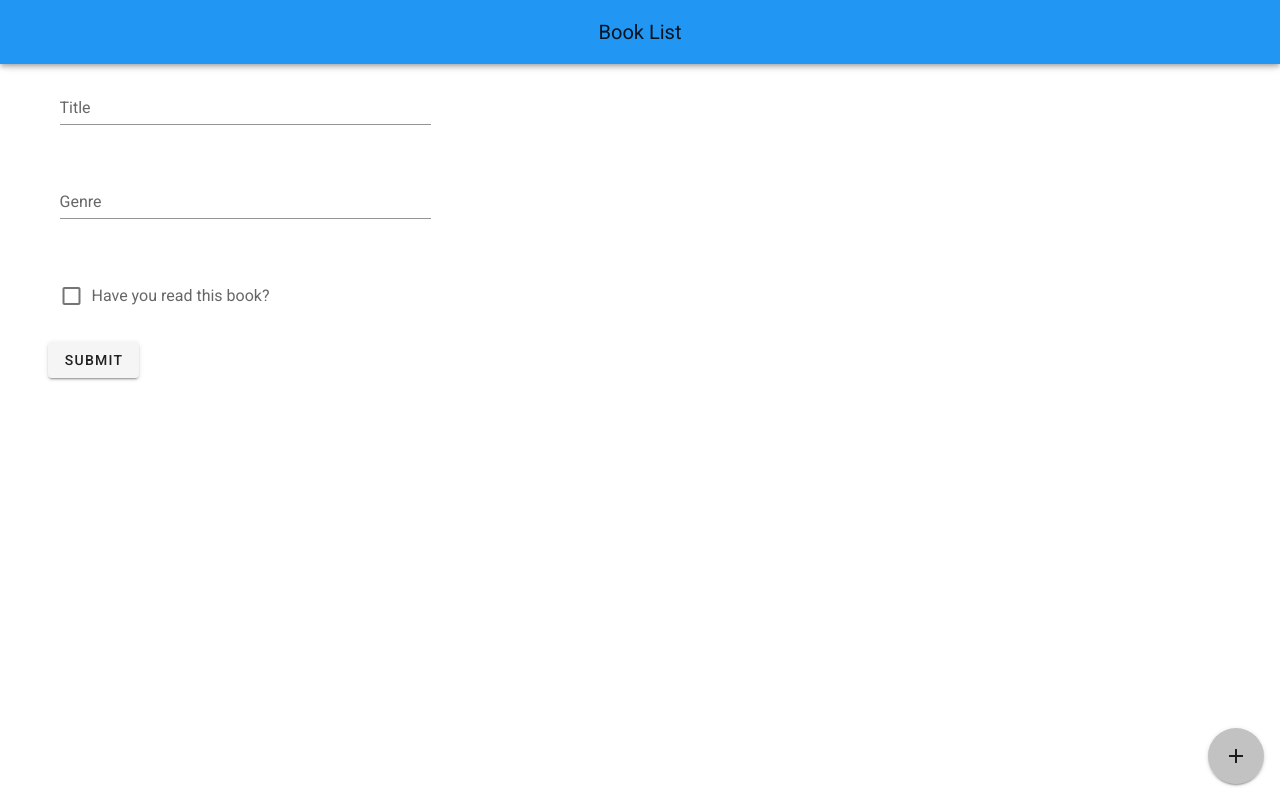
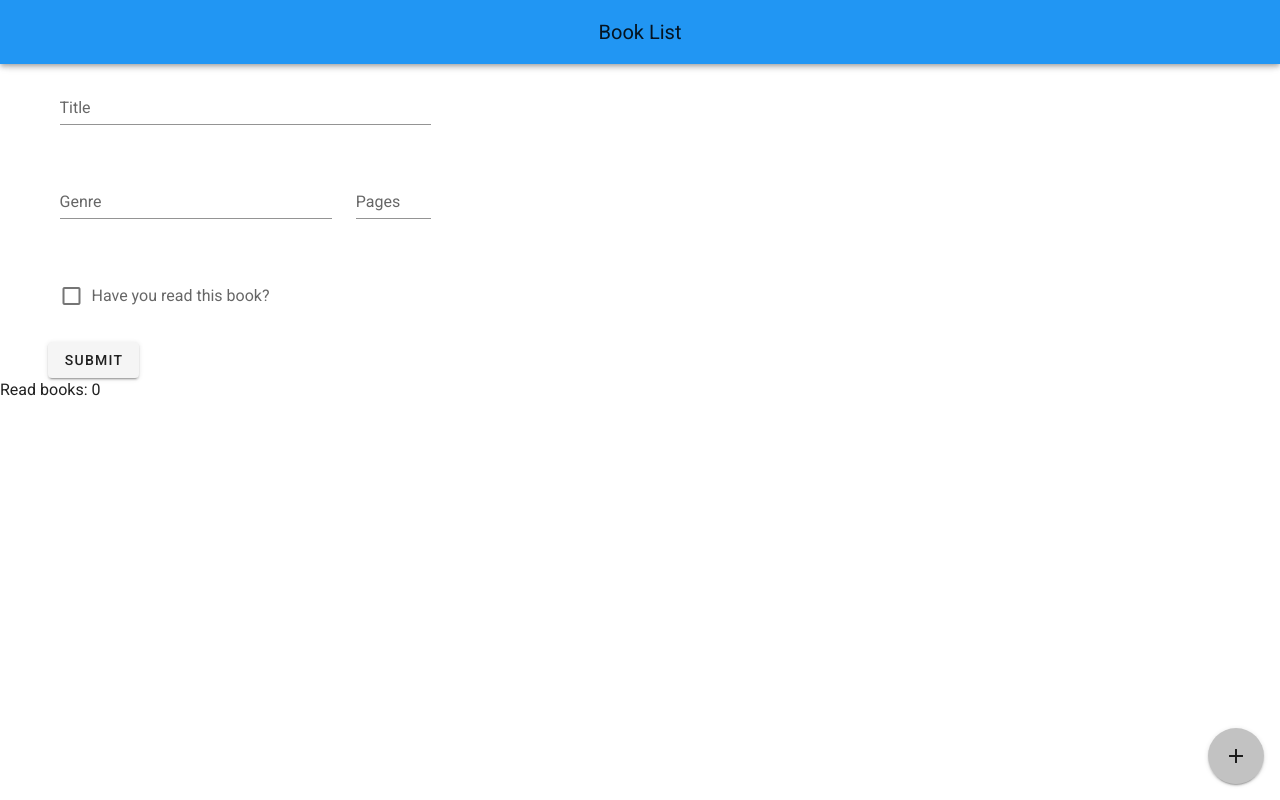
Before and after one commit to ngorjestani/vue-book-list, a Vue app: page / in a window 1280 px wide. Both pictures are taken after a click on the button 1236 px from the left and 756 px from the top of the page. Built offline with nearby package versions, Linux system fonts and the light colour scheme.

Commit message:
Added data models

```diff
--- a/src/components/BookDetails.vue
+++ b/src/components/BookDetails.vue
@@ -21,9 +21,7 @@
         </v-card-title>
 
         <v-card-text>
-          <h5>Book: {{book.title}}</h5>
-          <h5>Genre: {{book.genre}}</h5>
-          <h5>Read: {{book.read}}</h5>
+          {{book.getDetails()}}
         </v-card-text>
 
         <v-divider></v-divider>
@@ -44,10 +42,12 @@
 </template>
 
 <script>
+import Book from "../models/Book";
+
 export default {
   name: "BookDetails",
   props: {
-    book: Object,
+    book: Book,
   },
   data() {
     return {
--- a/src/components/BookForm.vue
+++ b/src/components/BookForm.vue
@@ -7,7 +7,7 @@
               md="4"
           >
             <v-text-field
-                v-model="book.title"
+                v-model="title"
                 label="Title"
                 required
             ></v-text-field>
@@ -15,12 +15,22 @@
         </v-row>
         <v-row>
           <v-col
-              cols="12"
-              md="4"
+              cols="8"
+              md="3"
           >
             <v-text-field
-                v-model="book.genre"
+                v-model="genre"
                 label="Genre"
+                required
+            ></v-text-field>
+          </v-col>
+          <v-col
+              cols="4"
+              md="1"
+          >
+            <v-text-field
+                v-model="pages"
+                label="Pages"
                 required
             ></v-text-field>
           </v-col>
@@ -31,7 +41,7 @@
               md="4"
           >
             <v-checkbox
-                v-model="book.read"
+                v-model="isRead"
                 label="Have you read this book?"
             ></v-checkbox>
           </v-col>
@@ -48,21 +58,31 @@
 </template>
 
 <script>
+import Book from "../models/Book";
+
 export default {
   name: "BookForm",
   data() {
-    return {};
+    return {
+      title: '',
+      genre: '',
+      pages: '',
+      isRead: false,
+    };
   },
 
   props: {
-    book: {type: Object, default: () => ({id: Math.floor(Math.random() * 10000), title: '', genre: '', read: false})},
+
   },
 
   methods: {
     addToList(e) {
       e.preventDefault();
-      this.$emit('add-to-list', this.book);
-      this.book = {type: Object, default: () => ({id: Math.floor(Math.random() * 10000), title: '', genre: '', read: false})};
+      this.$emit('add-to-list', new Book(this.title, this.genre, this.pages, this.isRead));
+      this.title = '';
+      this.genre = '';
+      this.pages = '';
+      this.isRead = false;
     }
   }
 
--- a/src/components/BookList.vue
+++ b/src/components/BookList.vue
@@ -8,11 +8,13 @@
 
 <script>
 import ListItem from "@/components/ListItem";
+import ItemCollection from "../models/ItemCollection";
+
 export default {
   name: "BookList",
   components: {ListItem},
   props: {
-    books: Array,
+    books: ItemCollection,
   },
 }
 </script>
--- a/src/components/ListItem.vue
+++ b/src/components/ListItem.vue
@@ -20,12 +20,14 @@
 
 <script>
 import BookDetails from "@/components/BookDetails";
+import Book from "../models/Book";
+
 export default {
   name: "ListItem",
   components: {BookDetails},
   props: {
     book: {
-      type: Object,
+      type: Book,
       required: true,
     },
   },
--- a/src/components/MainArea.vue
+++ b/src/components/MainArea.vue
@@ -5,6 +5,7 @@
       <book-form v-show="showAddBookForm" @add-to-list="addBook"></book-form>
       <book-list v-show="!showAddBookForm" :books="books" @remove-book="deleteBook"></book-list>
       <add-button @add-book-clicked="handleAddBookClick"></add-button>
+      <p>Read books: {{books.readBooks().length}}</p>
     </v-main>
   </div>
 </template>
@@ -14,6 +15,7 @@ import TitleBar from "@/components/TitleBar";
 import BookList from "@/components/BookList";
 import AddButton from "@/components/AddButton";
 import BookForm from "@/components/BookForm";
+import ItemCollection from "../models/ItemCollection";
 
 export default {
   name: "MainArea",
@@ -30,7 +32,7 @@ export default {
   },
 
   data: () => ({
-    books: [],
+    books: new ItemCollection(),
     showAddBookForm: false,
   }),
 
--- /dev/null
+++ b/src/models/Book.js
@@ -0,0 +1,34 @@
+export default class Book {
+    constructor(title, genre, pages, isRead) {
+        this.id = Math.floor(Math.random() * 10000);
+
+        this.title = title;
+        this.genre = genre;
+        this.pages = pages;
+        this.isRead = isRead;
+    }
+
+    getDetails() {
+        // let titleHeader = document.createElement('h5');
+        // let titleText = document.createTextNode(this.title);
+        // titleHeader.appendChild(titleText);
+        //
+        // let genreHeader = document.createElement('h5');
+        // let genreText = document.createTextNode(this.genre);
+        // genreHeader.appendChild(genreText);
+        //
+        // let readHeader = document.createElement('h5');
+        // let readText = document.createTextNode(this.isRead);
+        // readHeader.appendChild(readText);
+        //
+        // let detailDiv = document.createElement('div');
+        // detailDiv.appendChild(titleHeader);
+        // detailDiv.appendChild(genreHeader);
+        // detailDiv.appendChild(readHeader);
+        //
+        // return detailDiv;
+
+        return `Title: ${this.title}, Genre: ${this.genre}, Pages: ${this.pages}, Read: ${this.isRead}`;
+
+    }
+}
--- /dev/null
+++ b/src/models/ItemCollection.js
@@ -0,0 +1,9 @@
+export default function ItemCollection() {
+    this.__proto__ = [];
+
+    this.readBooks = function() {
+        return this.filter((item) => {
+            return item.isRead;
+        });
+    }
+}
```
Also changed, not shown: src/models/Movie.js (added, +34 -0 lines).
